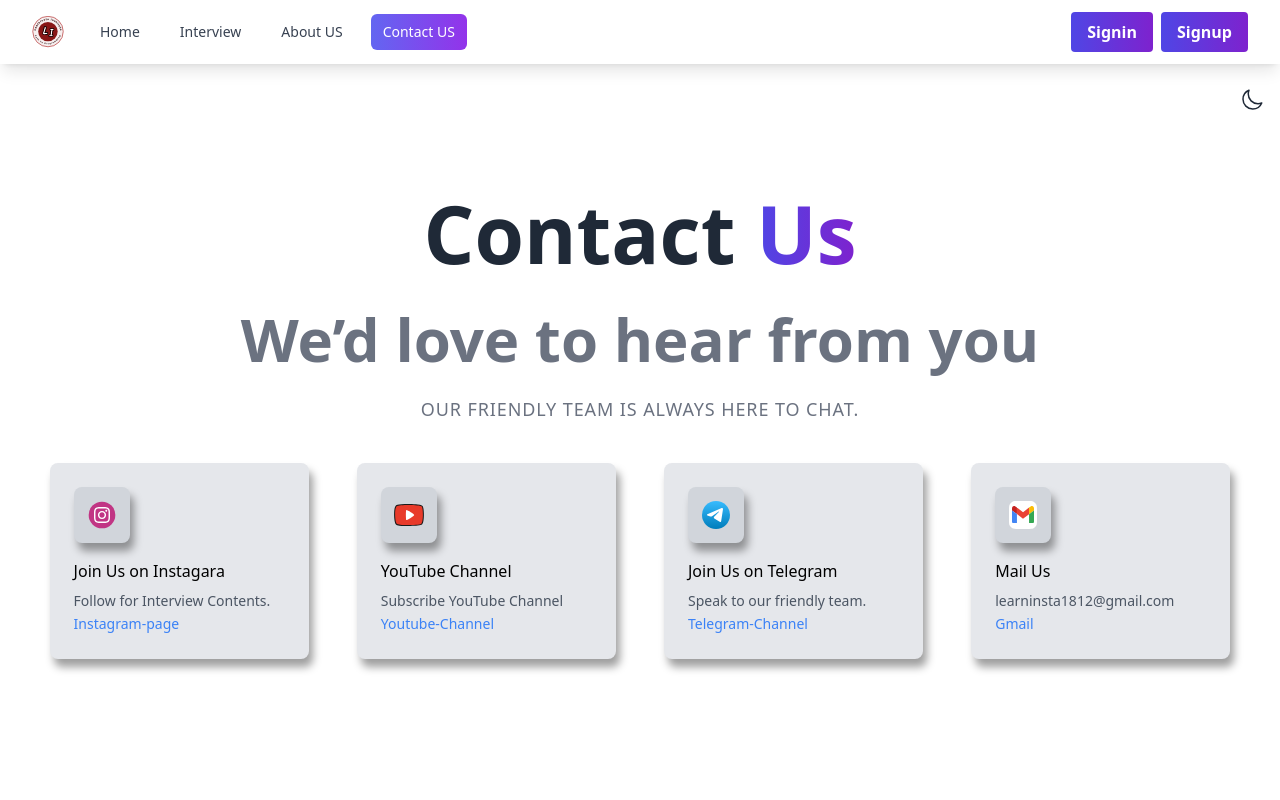
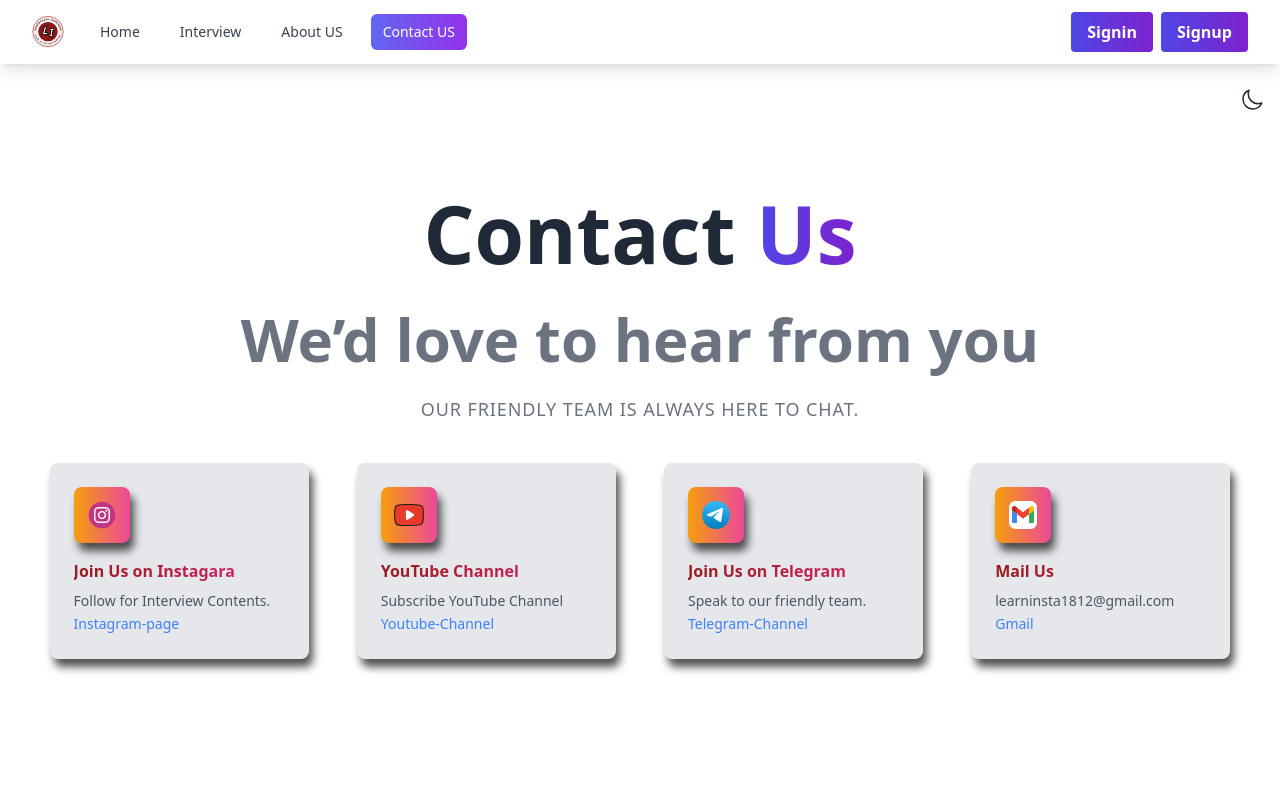
Before and after one commit to Sundram1812/Learninsta_UI, a React (Vite) app: page /contact-us in a window 1280 px wide. Shown: the top 800 px of the page. Built offline with nearby package versions, Linux system fonts and the light colour scheme.

Commit message:
button added in page not found components

```diff
--- a/src/component/about/AboutUs.jsx
+++ b/src/component/about/AboutUs.jsx
@@ -108,7 +108,7 @@ function AboutUs() {
       <div className="grid grid-cols-1 md:grid-cols-2 lg:grid-cols-2 gap-8">
         {/* Vision Section */}
         <motion.div
-          className="p-6 bg-gradient-to-br from-purple-50 to-blue-50 dark:from-gray-800 dark:to-gray-900 rounded-xl shadow-lg hover:shadow-xl transition-shadow duration-300"
+          className="p-6 bg-gradient-to-br from-purple-50 to-blue-50 dark:from-gray-800 dark:to-gray-900 rounded-xl shadow-lghover:shadow-xl transition-shadow duration-300 shadow-[4.0px_8.0px_8.0px_rgba(0,0,0,0.68)]"
           variants={itemVariants}
         >
           <div className="flex items-center mb-4">
@@ -124,7 +124,7 @@ function AboutUs() {
 
         {/* Why We Stand Out Section */}
         <motion.div
-          className="p-6 bg-gradient-to-br from-green-50 to-teal-50 dark:from-gray-800 dark:to-gray-900 rounded-xl shadow-lg hover:shadow-xl transition-shadow duration-300"
+          className="p-6 bg-gradient-to-br from-green-50 to-teal-50 dark:from-gray-800 dark:to-gray-900 rounded-xl  transition-shadow duration-300 shadow-[4.0px_8.0px_8.0px_rgba(0,0,0,0.68)]"
           variants={itemVariants}
         >
           <div className="flex items-center mb-4">
@@ -141,7 +141,7 @@ function AboutUs() {
 
         {/* Expert Guidance Section */}
         <motion.div
-          className="p-6 bg-gradient-to-br from-pink-50 to-red-50 dark:from-gray-800 dark:to-gray-900 rounded-xl shadow-lg hover:shadow-xl transition-shadow duration-300"
+          className="p-6 bg-gradient-to-br from-pink-50 to-red-50 dark:from-gray-800 dark:to-gray-900 rounded-xl transition-shadow duration-300 shadow-[4.0px_8.0px_8.0px_rgba(0,0,0,0.68)]"
           variants={itemVariants}
         >
           <div className="flex items-center mb-4">
@@ -157,7 +157,7 @@ function AboutUs() {
 
         {/* Results Section */}
         <motion.div
-          className="p-6 bg-gradient-to-br from-yellow-50 to-orange-50 dark:from-gray-800 dark:to-gray-900 rounded-xl shadow-lg hover:shadow-xl transition-shadow duration-300"
+          className="p-6 bg-gradient-to-br from-yellow-50 to-orange-50 dark:from-gray-800 dark:to-gray-900 rounded-xl transition-shadow duration-300 shadow-[4.0px_8.0px_8.0px_rgba(0,0,0,0.68)]"
           variants={itemVariants}
         >
           <div className="flex items-center mb-4">
--- a/src/component/contact/ContactCard.jsx
+++ b/src/component/contact/ContactCard.jsx
@@ -1,24 +1,35 @@
 // import {insta} from "../../icons"
+import { Link } from "react-router-dom";
 import IconLogo from "../logo/IconLogo";
 
-
-function ContactCard({contact}) {
+function ContactCard({ contact }) {
   return (
     <>
-      <div className="p-4 rounded-lg md:p-6 dark:bg-gray-800 bg-gray-200 shadow-[4.0px_8.0px_8.0px_rgba(0,0,0,0.38)]">
-        <span className="inline-block p-3 dark:text-white rounded-lg bg-blue-100/80 dark:bg-gray-700 bg-gray-300 shadow-[4.0px_8.0px_8.0px_rgba(0,0,0,0.38)]">
-            <IconLogo icon= {contact?.icon}/>
-        </span>
+      <div className="p-4 rounded-lg md:p-6 dark:bg-gray-800 bg-gray-200 shadow-[4.0px_8.0px_8.0px_rgba(0,0,0,0.68)]">
+        <Link
+          target="_blank"
+          to={contact?.link}
+          className="inline-block p-3 dark:text-white rounded-lg bg-blue-100/80 dark:bg-gray-700 bg-gray-300 hover:shadow-[4.0px_8.0px_8.0px_rgba(0,0,0,0.88)] shadow-[4.0px_8.0px_8.0px_rgba(0,0,0,0.68)] dark:bg-gradient-to-r dark:from-blue-600 dark:to-purple-600 text-white font-bold uppercase dark:hover:from-blue-700 dark:hover:to-purple-700 transition-all duration-300 transform hover:scale-105 bg-gradient-to-r from-amber-500 to-pink-500"
+        >
+          <IconLogo icon={contact?.icon} />
+        </Link>
 
-        <h2 className="mt-4 text-base font-medium  dark:text-white">
+        <h2 className="mt-4 font-bold text-base text-transparent bg-clip-text bg-gradient-to-r from-red-800 to-pink-600 dark:from-secondry dark:to-pink-500  ">
           {contact?.heading}
         </h2>
+        {/* <h2 className="mt-4 text-base font-medium  dark:text-white">
+          {contact?.heading}
+        </h2> */}
         <p className="mt-2 text-sm dark:text-gray-500 text-gray-600">
           {contact?.subHeading}
         </p>
 
-        <a className="mt-2 text-sm text-blue-500 " href={contact?.link}>
-            {contact?.linkName}
+        <a
+          target="_blank"
+          className="mt-2 text-sm text-blue-500 "
+          href={contact?.link}
+        >
+          {contact?.linkName}
         </a>
       </div>
     </>
```
